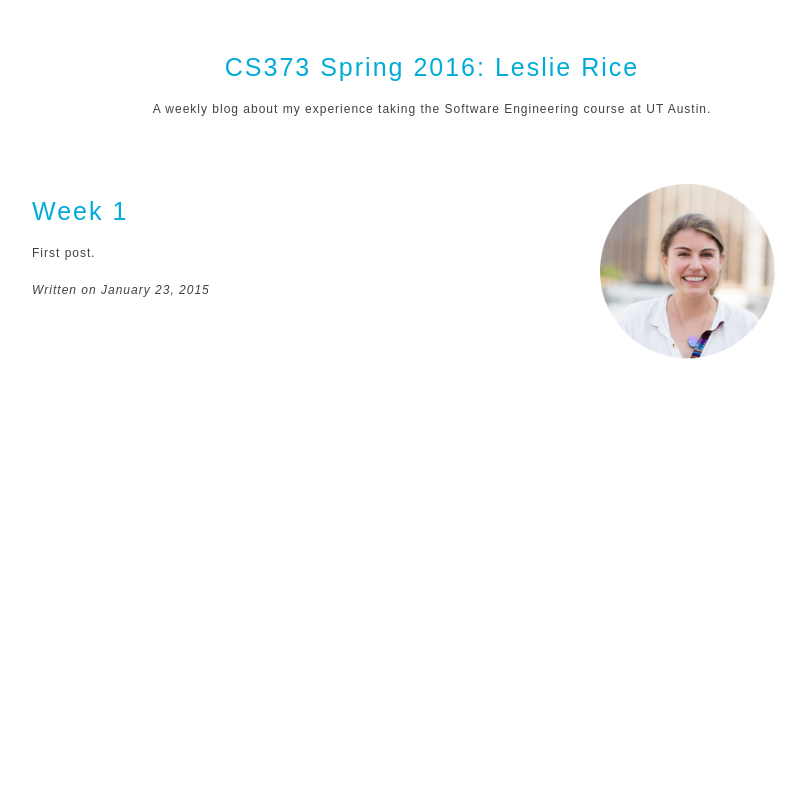
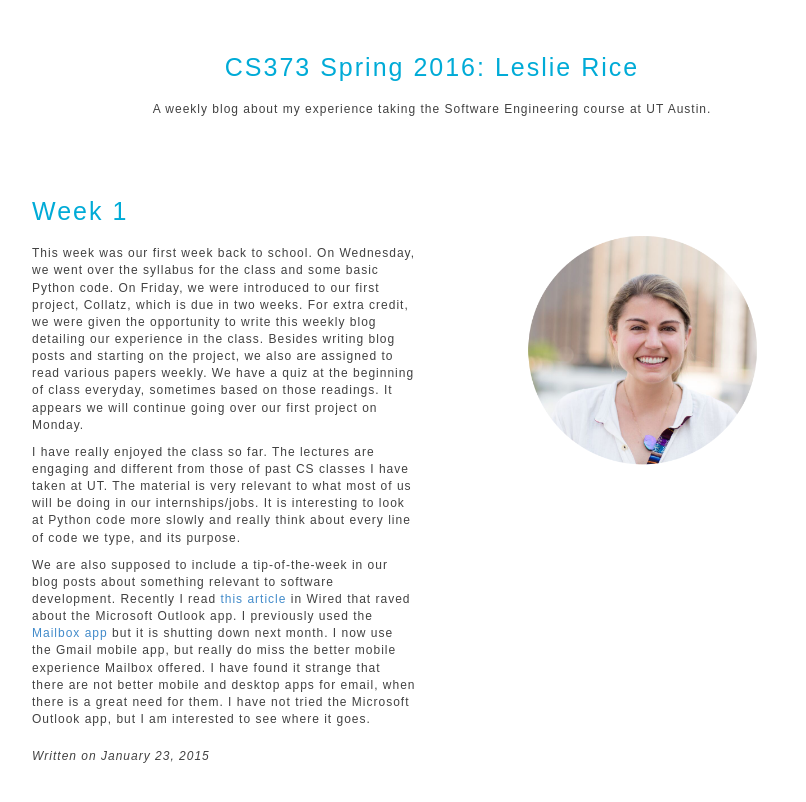
Before and after one commit to leslierice/leslierice.github.io, a Jekyll site: the page built from _posts/2015-1-23-Week-1.md, in a window 1280 px wide. Shown: the top 802 px of the page, without its empty margins (208-1014 px from the left). Built offline with Jekyll 4.4.1, drawn with Linux system fonts in a browser that asks for light colours.

Commit message:
first blog post

```diff
--- a/_posts/2015-1-23-Week-1.md
+++ b/_posts/2015-1-23-Week-1.md
@@ -3,4 +3,8 @@ layout: post
 title: Week 1
 ---
 
-First post.
+This week was our first week back to school. On Wednesday, we went over the syllabus for the class and some basic Python code. On Friday, we were introduced to our first project, Collatz, which is due in two weeks. For extra credit, we were given the opportunity to write this weekly blog detailing our experience in the class. Besides writing blog posts and starting on the project, we also are assigned to read various papers weekly. We have a quiz at the beginning of class everyday, sometimes based on those readings. It appears we will continue going over our first project on Monday.
+
+I have really enjoyed the class so far. The lectures are engaging and different from those of past CS classes I have taken at UT. The material is very relevant to what most of us will be doing in our internships/jobs. It is interesting to look at Python code more slowly and really think about every line of code we type, and its purpose.
+
+We are also supposed to include a tip-of-the-week in our blog posts about something relevant to software development. Recently I read [this article](http://www.wired.com/2016/01/microsoft-outlook-app/) in Wired that raved about the Microsoft Outlook app. I previously used the [Mailbox app](https://www.mailboxapp.com/) but it is shutting down next month. I now use the Gmail mobile app, but really do miss the better mobile experience Mailbox offered. I have found it strange that there are not better mobile and desktop apps for email, when there is a great need for them. I have not tried the Microsoft Outlook app, but I am interested to see where it goes.
--- a/style.scss
+++ b/style.scss
@@ -74,14 +74,15 @@ a:hover {
 }
 
 .headshot img{
-  width: 275px;
+  width: 360px;
   float:right;
+  padding-top: 50px;
 }
 
 @media (max-width: 768px) {
   .headshot {
     img {
-      width: 200px;
+      width: 360px;
       margin-top: 20px;
       float: none;
       padding-top: 20px;
```
Also changed, not shown: 2 other files.
